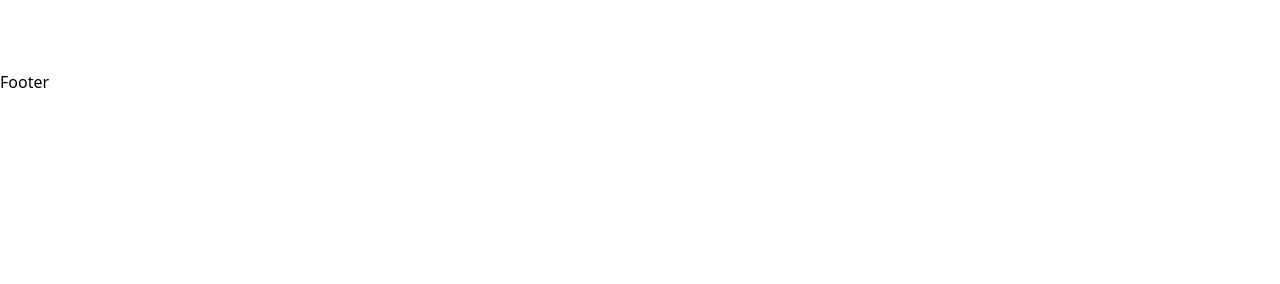
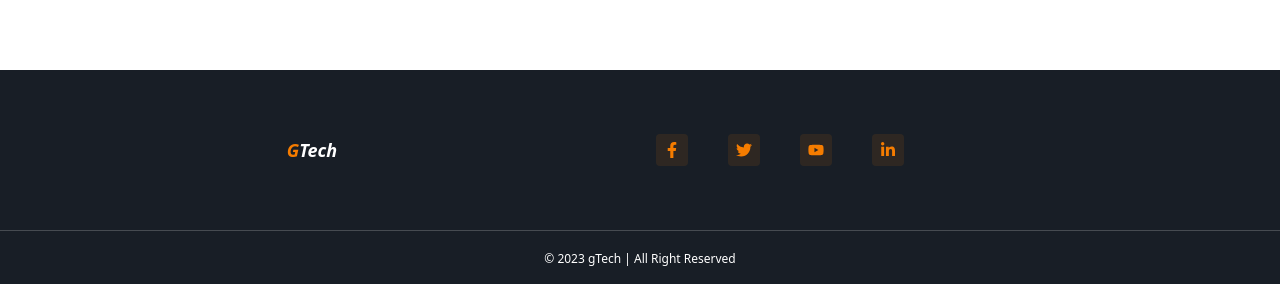
Before and after one commit to mostafizur99/gtech-nextjs, a Next.js app: page / in a window 1280 px wide. Shown: the part 810-1094 px from the top of the page. Before the commit the page ends 904 px from the top, so only its background shows below. Built offline with nearby package versions, Linux system fonts and the light colour scheme; no server answers; the database is empty.

Commit message:
feat: footer design added

```diff
--- a/src/components/layouts/RootLayout.tsx
+++ b/src/components/layouts/RootLayout.tsx
@@ -1,5 +1,6 @@
 import React, { ReactNode } from "react";
 import Navbar from "../shared/Navbar";
+import Footer from "../shared/Footer";
 
 interface RootLayoutProps {
   children: ReactNode;
@@ -10,7 +11,7 @@ const RootLayout = ({ children }: RootLayoutProps) => {
     <>
       <Navbar />
       <main className="min-h-screen">{children}</main>
-      <h2>Footer</h2>
+      <Footer />
     </>
   );
 };
--- /dev/null
+++ b/src/components/shared/Footer.tsx
@@ -0,0 +1,70 @@
+import React from "react";
+import Link from "next/link";
+import {
+  FaFacebookF,
+  FaTwitter,
+  FaYoutube,
+  FaLinkedinIn,
+} from "react-icons/fa";
+
+const Footer = () => {
+  const FullYear = new Date().getFullYear();
+
+  return (
+    <footer className=" bg-themePrimary">
+      <div className="container mx-auto px-5 md:px-0">
+        <div className="md:grid gap-8 grid-cols-1 md:grid-cols-2 py-10 md:py-16">
+          {/* site logo  */}
+          <div className="flex items-center justify-center md:justify-center mb-8 md:mb-0">
+            <Link href={"/"} className="text-white font-bold text-lg  italic">
+              <span className="text-themeSecondary">G</span>Tech
+            </Link>
+          </div>
+          {/* social link  */}
+          <div className="">
+            <ul className="text-themeSecondary flex justify-center md:justify-start gap-10">
+              <li>
+                <Link href="/">
+                  <p className="bg-themeSecondary/10 p-2 rounded hover:bg-themeSecondary/20 ase-in duration-300">
+                    <FaFacebookF />
+                  </p>
+                </Link>
+              </li>
+              <li>
+                <Link href="/">
+                  <p className="bg-themeSecondary/10 p-2 rounded hover:bg-themeSecondary/20 ase-in duration-300">
+                    <FaTwitter />
+                  </p>
+                </Link>
+              </li>
+              <li>
+                <Link href="/">
+                  <p className="bg-themeSecondary/10 p-2 rounded hover:bg-themeSecondary/20 ase-in duration-300">
+                    <FaYoutube />
+                  </p>
+                </Link>
+              </li>
+              <li>
+                <Link href="/">
+                  <p className="bg-themeSecondary/10 p-2 rounded hover:bg-themeSecondary/20 ase-in duration-300">
+                    <FaLinkedinIn />
+                  </p>
+                </Link>
+              </li>
+            </ul>
+          </div>
+        </div>
+        <div
+          className="flex justify-center py-5"
+          style={{ borderTop: "1px solid rgba(255, 255, 255, 0.2)" }}
+        >
+          <p className="text-xs text-white">
+            © {FullYear} gTech | All Right Reserved
+          </p>
+        </div>
+      </div>
+    </footer>
+  );
+};
+
+export default Footer;
```
